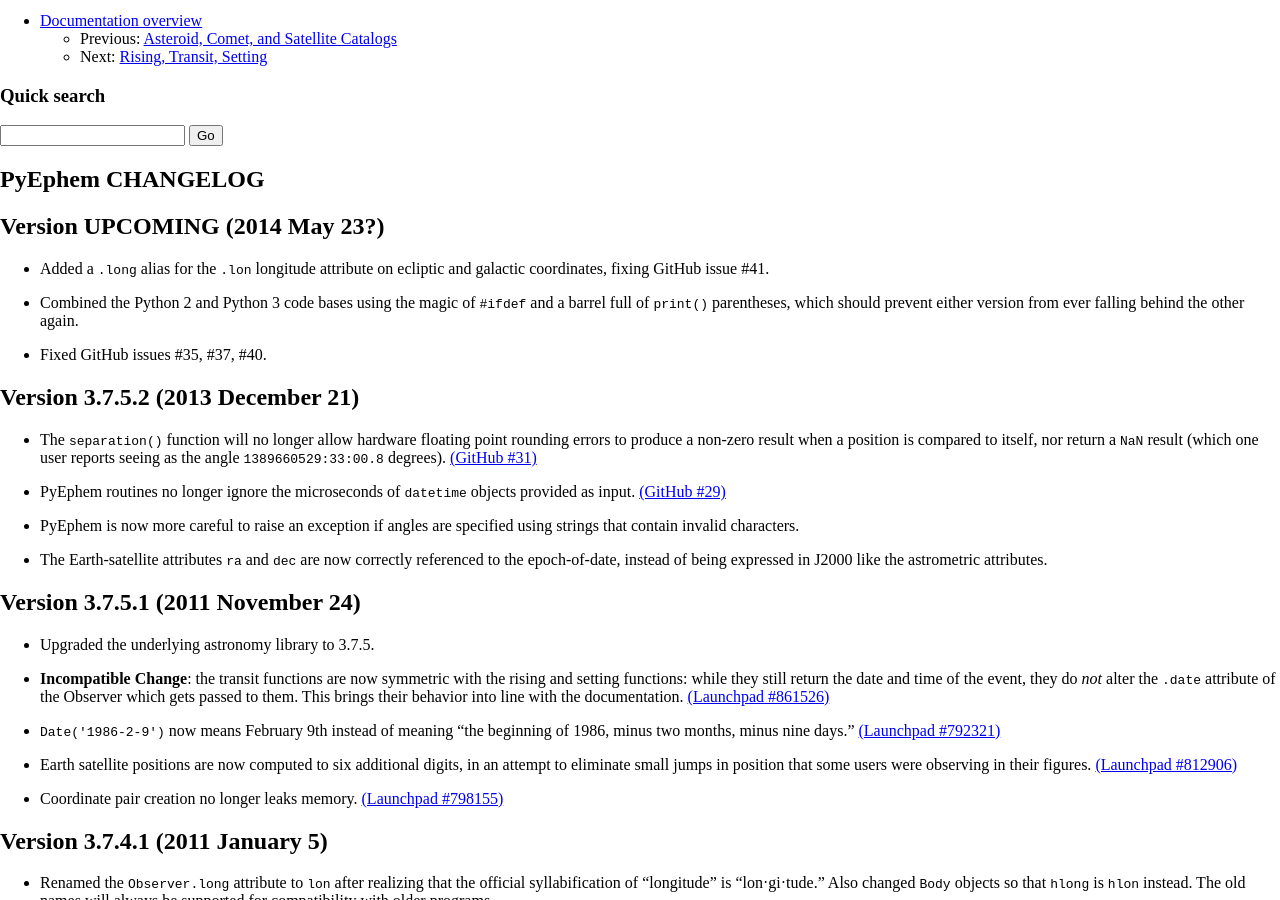
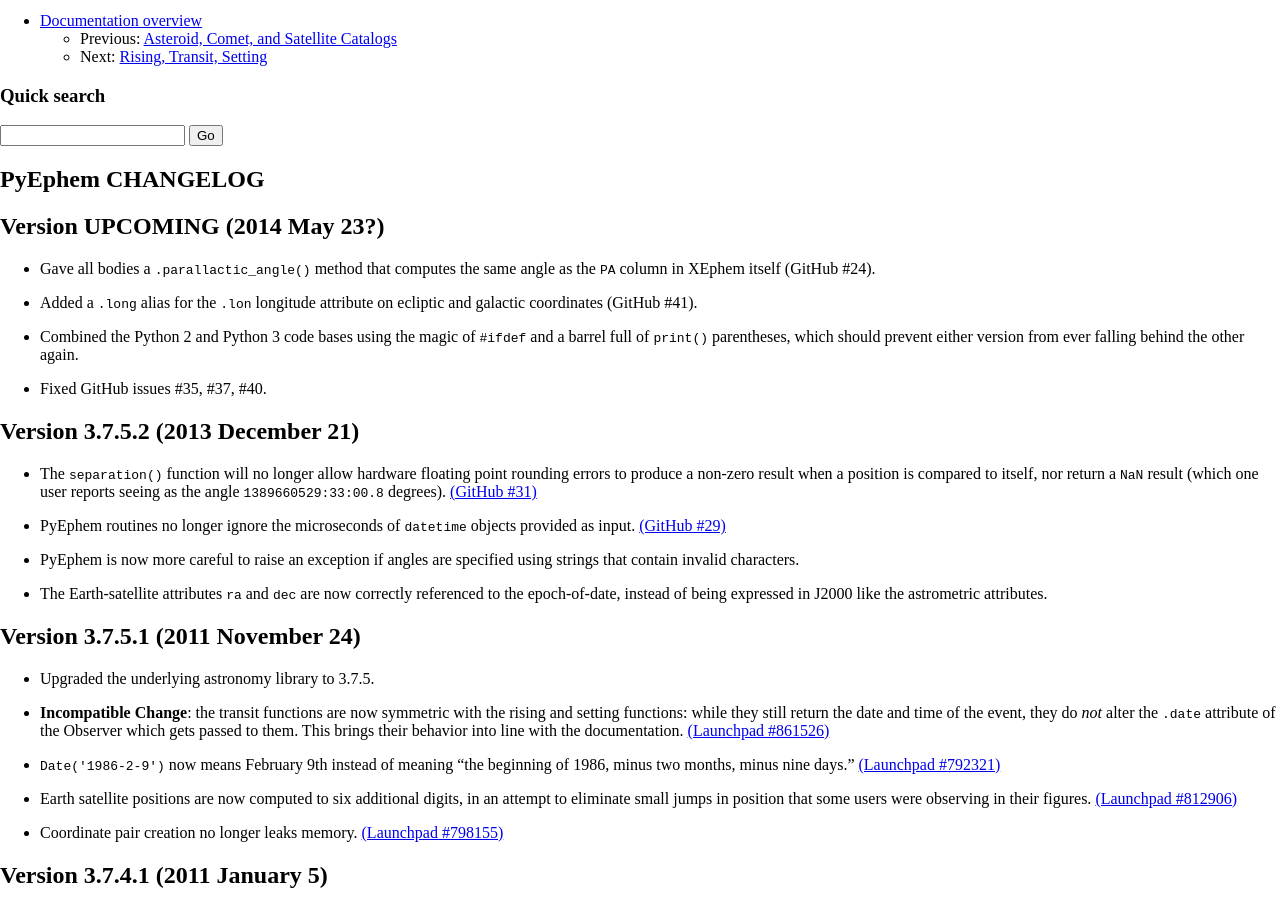
Before and after one commit to brandon-rhodes/pyephem, a Sphinx documentation site: the page built from ephem/doc/CHANGELOG.rst, in a window 1280 px wide and 900 px high, scrolled down 568 px. Built offline with Sphinx 7.4.7, drawn with Linux system fonts in a browser that asks for light colours.

Commit message:
Add a changelog item for parallactic_angle()

```diff
--- a/ephem/doc/CHANGELOG.rst
+++ b/ephem/doc/CHANGELOG.rst
@@ -4,8 +4,11 @@
 Version UPCOMING (2014 May 23?)
 -------------------------------
 
+- Gave all bodies a ``.parallactic_angle()`` method that computes the
+  same angle as the ``PA`` column in XEphem itself (GitHub #24).
+
 - Added a ``.long`` alias for the ``.lon`` longitude attribute on
-  ecliptic and galactic coordinates, fixing GitHub issue #41.
+  ecliptic and galactic coordinates (GitHub #41).
 
 - Combined the Python 2 and Python 3 code bases using the magic of
   ``#ifdef`` and a barrel full of ``print()`` parentheses, which should
```
